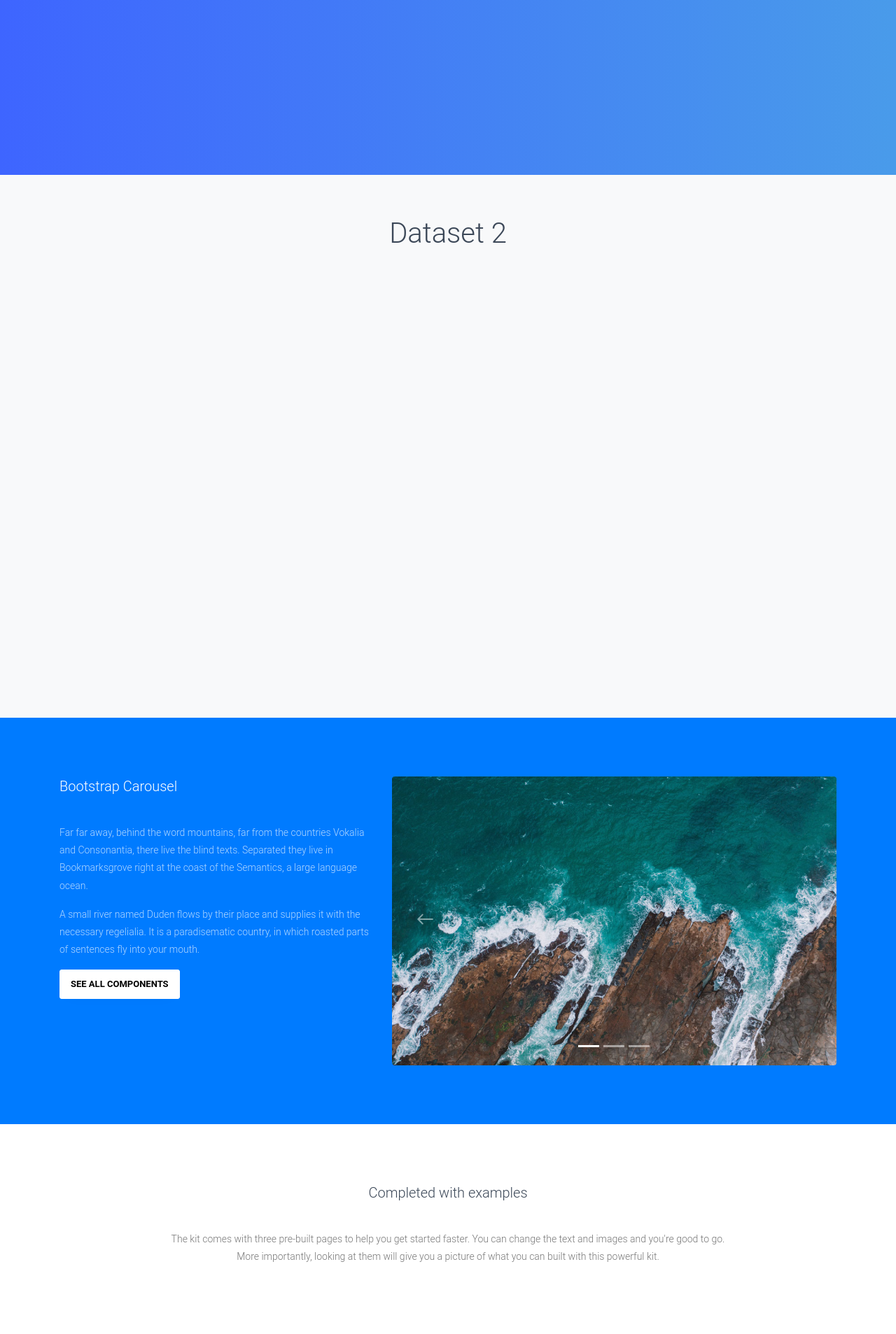
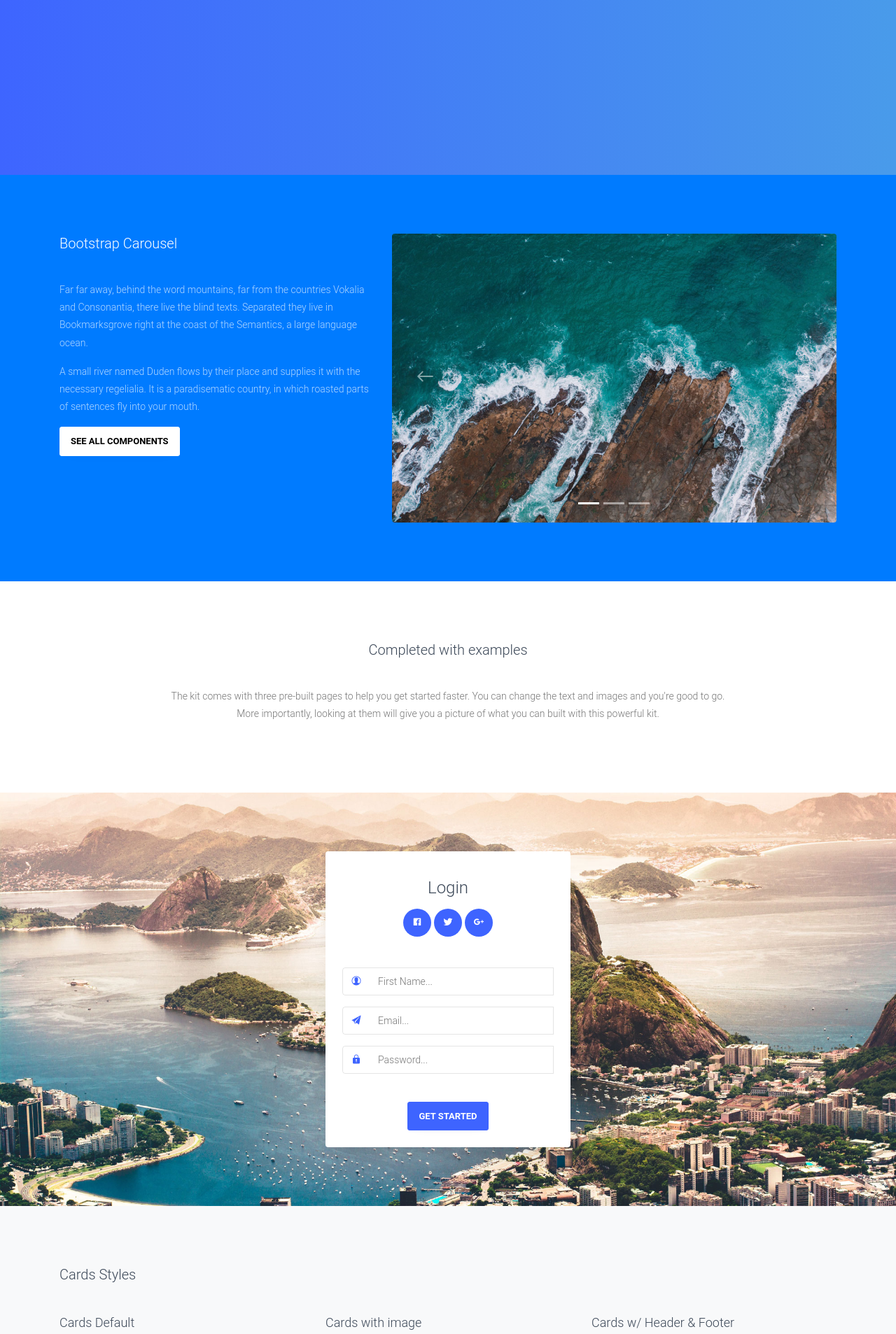
Before and after one commit to quoctoanpk2511/ProductMatchingTool, a Flask app: template templates/index.html in a window 1280 px wide. Shown: the part 550-2457 px from the top of the page at 70% size. Run offline with Flask 2, Linux system fonts and the light colour scheme; the template is opened without the code that fills it, so the values that code supplies are empty; some web fonts are replaced.

Commit message:
fix error

```diff
--- a/templates/index.html
+++ b/templates/index.html
@@ -13,40 +13,6 @@
 		  </div>
 		</div>
 	 </div>
-	</section>
-
-	<section class="ftco-section bg-light">
-	  <div class="container">
-		<div class="row">
-		  <div class="col-md-12 heading-title">
-			<h1 class="text-center">Dataset 2</h1>
-		  </div>
-		</div>
-		<div class="table-responsive tableFixHead">
-          <table class="table table-striped custom-table">
-            <thead>
-              <tr>
-			    {% for feature in matcher.right_data.df.columns: %}
-                  <th scope="col">
-				    {{ feature }}
-				  </th>
-			    {% endfor %}
-              </tr>
-            </thead>
-            <tbody>
-		      {% for entity in matcher.right_data.df[matcher.right_data.df.columns.values].iterrows(): %}
-                <tr scope="row">
-			      {% for feature in matcher.right_data.df.columns: %}
-                    <td>
-				      {{ dict(entity[1])[feature] }}
-                    </td>
-			      {% endfor %}
-                </tr>
-		      {% endfor %}
-            </tbody>
-          </table>
-		</div>
-	  </div>
 	</section>
 
 	<section class="ftco-section ftco-section-2 bg-primary" id="carousel">
--- a/templates/match.html
+++ b/templates/match.html
@@ -1,6 +1,5 @@
 {% extends "layout.html" %}
 {% block content %}
-
     <section class="hero-wrap js-fullheight">
      <div class="container">
         <div class="row description js-fullheight align-items-center justify-content-center">
```
Lines whose indentation alone changed are shown as unchanged.
